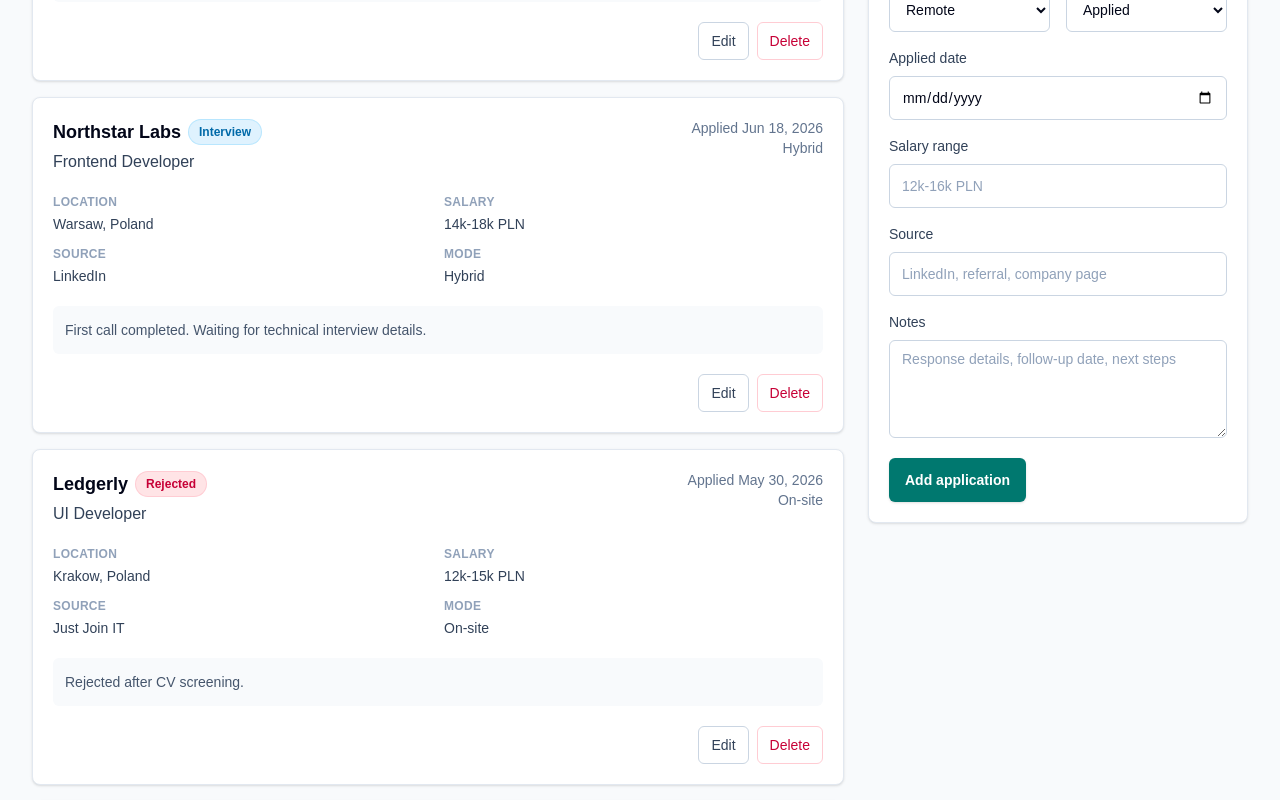
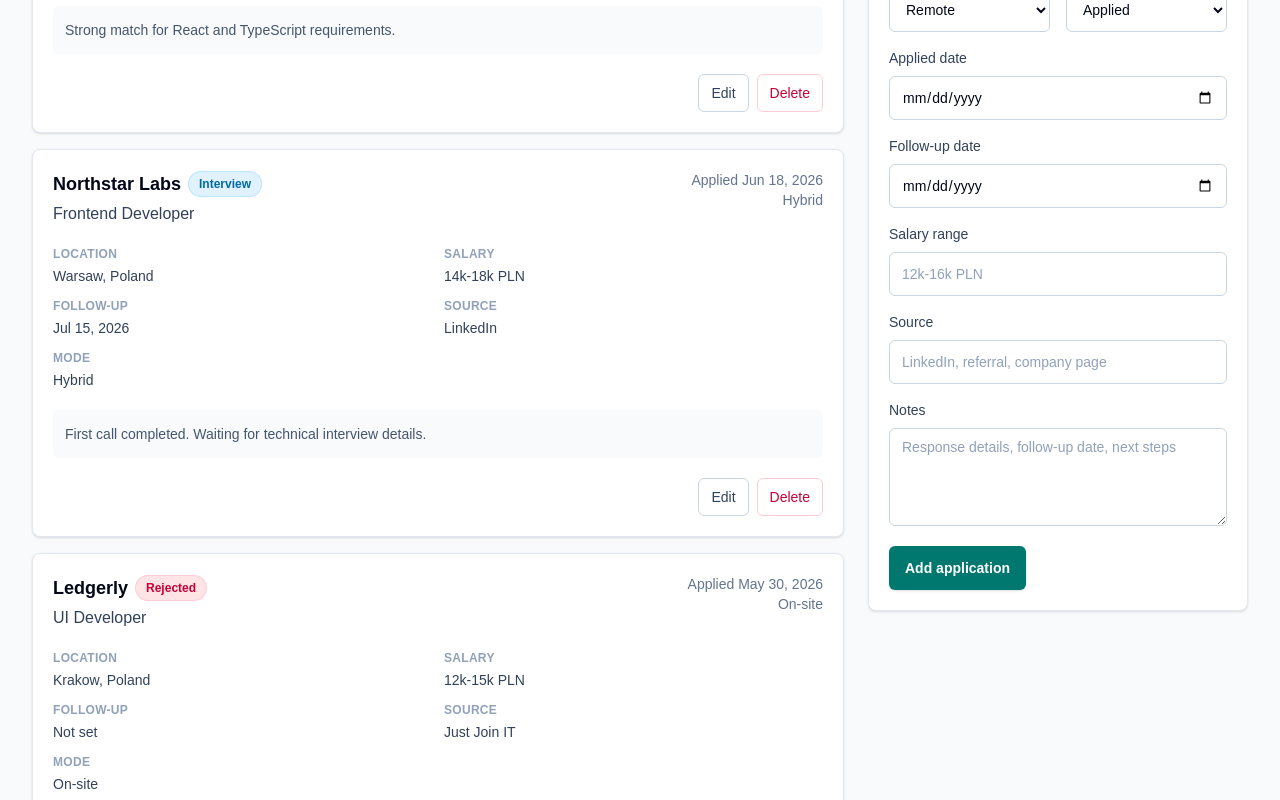
Before and after one commit to Jasiuu2605/job-application-tracker, a Next.js app: page / in a window 1280 px wide. Shown: the part 760-1560 px from the top of the page. Built offline with nearby package versions, Linux system fonts and the light colour scheme.

Commit message:
Add follow-up date tracking

```diff
--- a/src/components/ApplicationCard.tsx
+++ b/src/components/ApplicationCard.tsx
@@ -54,9 +54,19 @@ export function ApplicationCard({
           label='Salary'
           value={application.salaryRange || 'Not specified'}
         />
+        <Detail
+          label='Follow-up'
+          value={formatFollowUp(application.followUpAt)}
+        />
         <Detail label='Source' value={application.source || 'Not specified'} />
         <Detail label='Mode' value={workModeLabels[application.workMode]} />
       </dl>
+
+      {isFollowUpDue(application.followUpAt) ? (
+        <div className='mt-5 rounded-md border border-amber-200 bg-amber-50 px-3 py-2 text-sm font-medium text-amber-800'>
+          Follow-up is due
+        </div>
+      ) : null}
 
       {application.notes ? (
         <div className='mt-5 rounded-md bg-slate-50 p-3 text-sm leading-6 text-slate-600'>
@@ -114,3 +124,25 @@ function formatDate(dateValue: string) {
     year: 'numeric',
   }).format(new Date(dateValue));
 }
+
+function formatFollowUp(dateValue?: string) {
+  if (!dateValue) {
+    return 'Not set';
+  }
+
+  return formatDate(dateValue);
+}
+
+function isFollowUpDue(dateValue?: string) {
+  if (!dateValue) {
+    return false;
+  }
+
+  const today = new Date();
+  today.setHours(0, 0, 0, 0);
+
+  const followUpDate = new Date(dateValue);
+  followUpDate.setHours(0, 0, 0, 0);
+
+  return followUpDate <= today;
+}
--- a/src/components/ApplicationForm.tsx
+++ b/src/components/ApplicationForm.tsx
@@ -26,6 +26,7 @@ type FormState = {
   salaryRange: string;
   source: string;
   notes: string;
+  followUpAt: string;
 };
 
 const initialFormState: FormState = {
@@ -38,6 +39,7 @@ const initialFormState: FormState = {
   salaryRange: '',
   source: '',
   notes: '',
+  followUpAt: '',
 };
 
 function getFormStateFromApplication(application: JobApplication): FormState {
@@ -52,6 +54,7 @@ function getFormStateFromApplication(application: JobApplication): FormState {
     salaryRange: application.salaryRange ?? '',
     source: application.source ?? '',
     notes: application.notes ?? '',
+    followUpAt: application.followUpAt ?? '',
   };
 }
 
@@ -103,6 +106,7 @@ export function ApplicationForm({
       salaryRange: formState.salaryRange.trim() || undefined,
       source: formState.source.trim() || undefined,
       notes: formState.notes.trim() || undefined,
+      followUpAt: formState.followUpAt || undefined,
     };
 
     if (editingApplication) {
@@ -199,6 +203,12 @@ export function ApplicationForm({
           onChange={(value) => updateField('appliedAt', value)}
         />
         <TextField
+          label='Follow-up date'
+          type='date'
+          value={formState.followUpAt}
+          onChange={(value) => updateField('followUpAt', value)}
+        />
+        <TextField
           label='Salary range'
           value={formState.salaryRange}
           onChange={(value) => updateField('salaryRange', value)}
--- a/src/data/mockApplications.ts
+++ b/src/data/mockApplications.ts
@@ -2,51 +2,53 @@ import type { JobApplication } from "@/src/types/application";
 
 export const mockApplications: JobApplication[] = [
   {
-    id: "mock-1",
-    company: "Northstar Labs",
-    position: "Frontend Developer",
-    location: "Warsaw, Poland",
-    workMode: "hybrid",
-    status: "interview",
-    appliedAt: "2026-06-18",
-    salaryRange: "14k-18k PLN",
-    source: "LinkedIn",
-    notes: "First call completed. Waiting for technical interview details.",
+    id: 'mock-1',
+    company: 'Northstar Labs',
+    position: 'Frontend Developer',
+    location: 'Warsaw, Poland',
+    workMode: 'hybrid',
+    status: 'interview',
+    appliedAt: '2026-06-18',
+    salaryRange: '14k-18k PLN',
+    source: 'LinkedIn',
+    notes: 'First call completed. Waiting for technical interview details.',
+    followUpAt: '2026-07-15',
   },
   {
-    id: "mock-2",
-    company: "BrightPath",
-    position: "Junior React Engineer",
-    location: "Remote",
-    workMode: "remote",
-    status: "applied",
-    appliedAt: "2026-06-24",
-    salaryRange: "10k-13k PLN",
-    source: "Company careers page",
-    notes: "Strong match for React and TypeScript requirements.",
+    id: 'mock-2',
+    company: 'BrightPath',
+    position: 'Junior React Engineer',
+    location: 'Remote',
+    workMode: 'remote',
+    status: 'applied',
+    appliedAt: '2026-06-24',
+    salaryRange: '10k-13k PLN',
+    source: 'Company careers page',
+    notes: 'Strong match for React and TypeScript requirements.',
+    followUpAt: '2026-07-20',
   },
   {
-    id: "mock-3",
-    company: "Ledgerly",
-    position: "UI Developer",
-    location: "Krakow, Poland",
-    workMode: "onsite",
-    status: "rejected",
-    appliedAt: "2026-05-30",
-    salaryRange: "12k-15k PLN",
-    source: "Just Join IT",
-    notes: "Rejected after CV screening.",
+    id: 'mock-3',
+    company: 'Ledgerly',
+    position: 'UI Developer',
+    location: 'Krakow, Poland',
+    workMode: 'onsite',
+    status: 'rejected',
+    appliedAt: '2026-05-30',
+    salaryRange: '12k-15k PLN',
+    source: 'Just Join IT',
+    notes: 'Rejected after CV screening.',
   },
   {
-    id: "mock-4",
-    company: "Orbitly",
-    position: "Product Frontend Engineer",
-    location: "Berlin, Germany",
-    workMode: "remote",
-    status: "offer",
-    appliedAt: "2026-05-12",
-    salaryRange: "55k-65k EUR",
-    source: "Referral",
-    notes: "Offer received. Compare with current process before answering.",
+    id: 'mock-4',
+    company: 'Orbitly',
+    position: 'Product Frontend Engineer',
+    location: 'Berlin, Germany',
+    workMode: 'remote',
+    status: 'offer',
+    appliedAt: '2026-05-12',
+    salaryRange: '55k-65k EUR',
+    source: 'Referral',
+    notes: 'Offer received. Compare with current process before answering.',
   },
 ];
--- a/src/types/application.ts
+++ b/src/types/application.ts
@@ -13,6 +13,7 @@ export type JobApplication = {
   salaryRange?: string;
   source?: string;
   notes?: string;
+  followUpAt?: string;
 };
 
 export const applicationStatuses: ApplicationStatus[] = [
```
